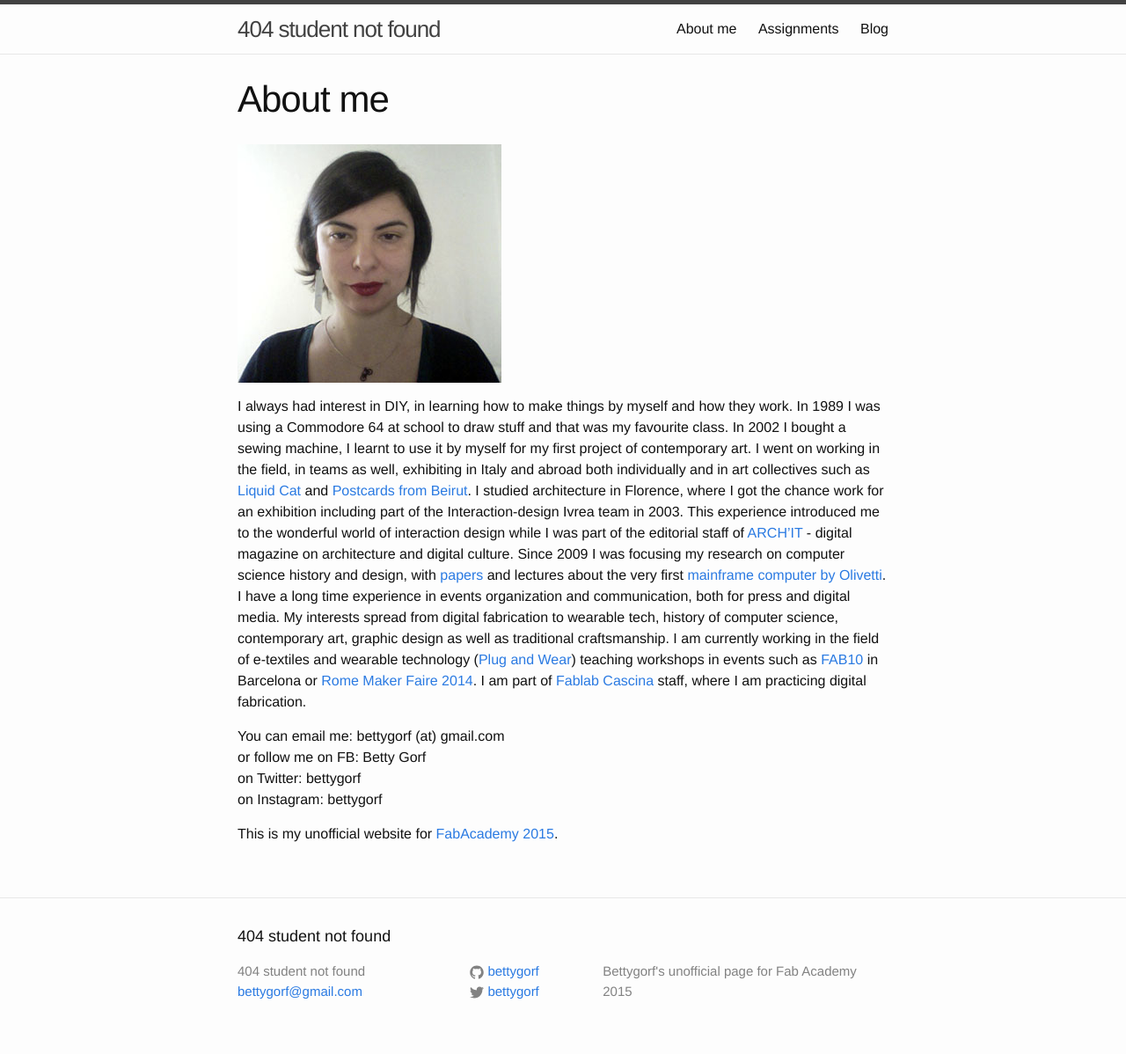
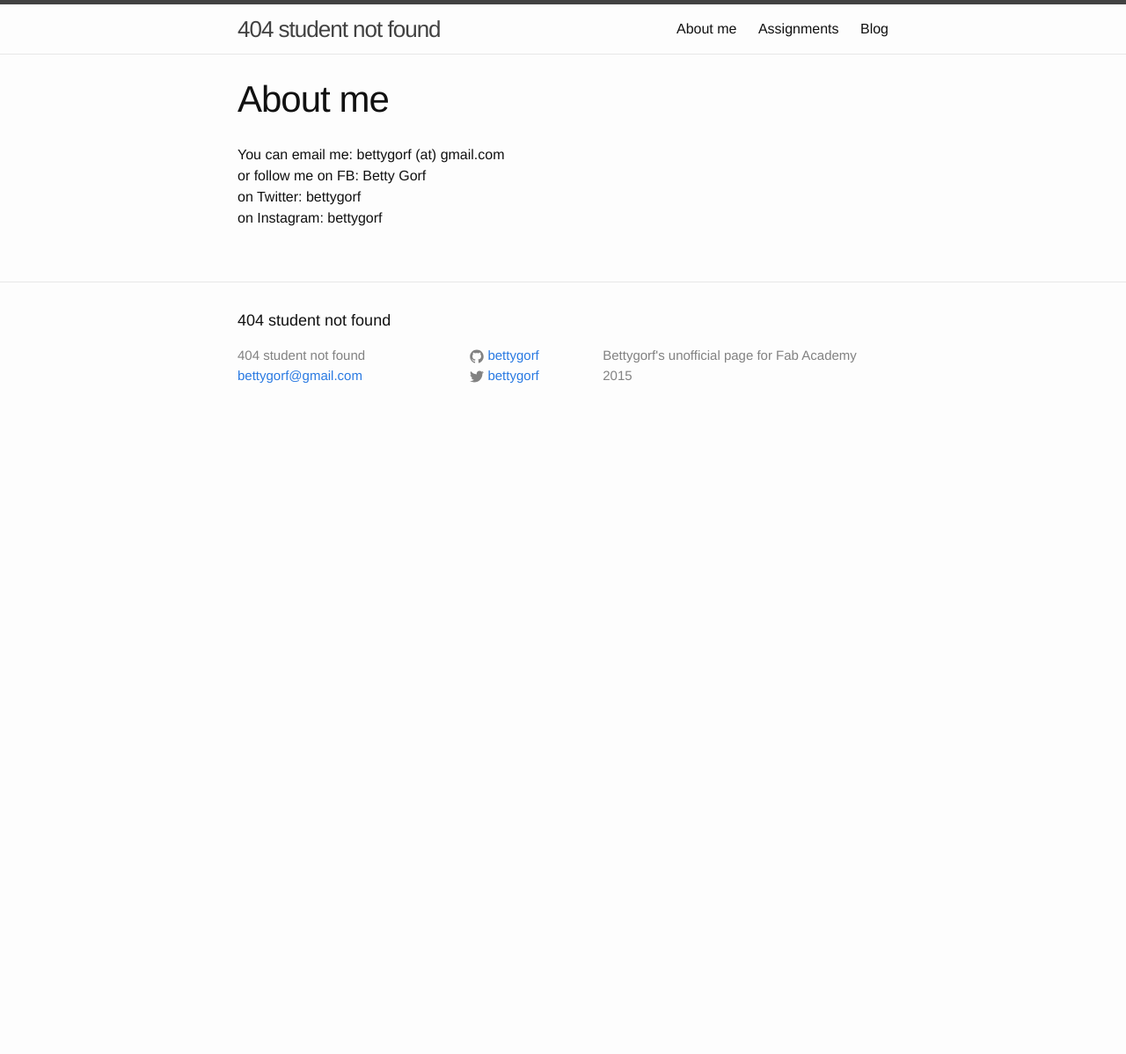
Before and after one commit to bettygorf/bettygorf, a Jekyll site: the page built from about.md, in a window 1280 px wide. Shown: the whole page at 88% size. Built offline with Jekyll 4.4.1, drawn with Linux system fonts in a browser that asks for light colours; after the commit the page ends 900 px from its top, so only the background shows below that.

Commit message:
Update about.md

```diff
--- a/about.md
+++ b/about.md
@@ -4,16 +4,7 @@ title: About me
 permalink: /about/
 ---
 
-![01](/img/elisabetta-mori.jpg)
-
-I always had interest in DIY, in learning how to make things by myself and how they work.
-In 1989 I was using a Commodore 64 at school to draw stuff and that was my favourite class. In 2002 I bought a sewing machine, I learnt to use it by myself for my first project of contemporary art. I went on working in the field, in teams as well, exhibiting in Italy and abroad both individually and in art collectives such as [Liquid Cat](http://www.liquidcat.org) and [Postcards from Beirut](http://www.postcardsfrombeirut.org).
-I studied architecture in Florence, where I got the chance work for an exhibition including part of the Interaction-design Ivrea team in 2003. This experience introduced me to the wonderful world of interaction design while I was part of the editorial staff of [ARCH’IT](http://architettura.it) - digital magazine on architecture and digital culture. Since 2009 I was focusing my research on computer science history and design, with [papers](http://hapoc2013.sciencesconf.org/26754) and lectures about the very first [mainframe computer by Olivetti](http://www.aisdesign.org/aisd/ettore-sottsass-jr-e-il-design-dei-primi-computer-olivetti). I have a long time experience in events organization and communication, both for press and digital media.
-My interests spread from digital fabrication to wearable tech, history of computer science, contemporary art, graphic design as well as traditional craftsmanship. I am currently working in the field of e-textiles and wearable technology ([Plug and Wear](http://www.plugandwear.com)) teaching workshops in events such as [FAB10](http://www.fab10.org) in Barcelona or [Rome Maker Faire 2014](http://www.makerfairerome.eu). I am part of [Fablab Cascina](http://www.fablabcascina.org) staff, where I am practicing digital fabrication.
-
 You can email me: bettygorf (at) gmail.com
 or follow me on FB: Betty Gorf
 on Twitter: bettygorf
 on Instagram: bettygorf
-
-This is my unofficial website for [FabAcademy 2015](http://www.fabacademy.org).
```
